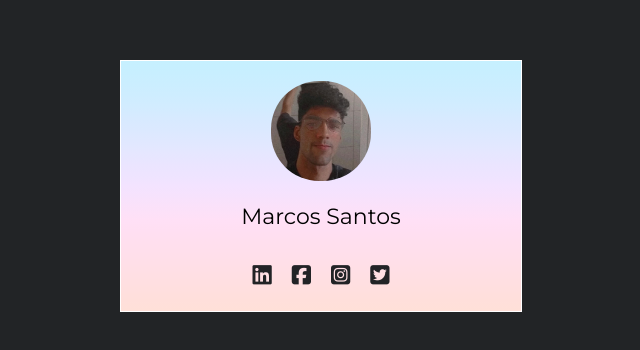
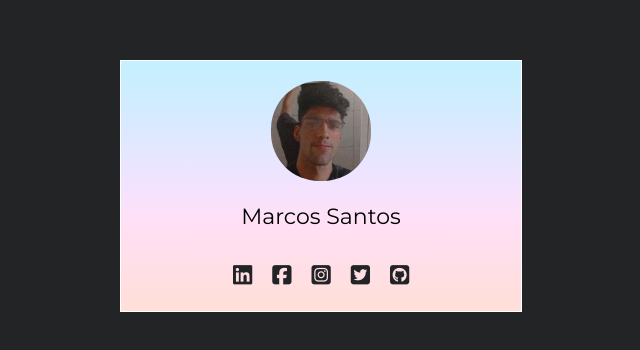
Before and after one commit to MAADSantos/profilecard, a plain HTML site: page index.html in a window 1280 px wide. Shown: the part 214-564 px from the top of the page, without its empty margins (319-959 px from the left). Drawn offline with Linux system fonts and the light colour scheme.

Commit message:
Merge branch 'main' of https://github.com/yasuke00/profilecard into main

```diff
--- a/index.html
+++ b/index.html
@@ -31,6 +31,9 @@
             <a href="https://twitter.com/Mark_sk_eight" target="_blank">
                 <i class="fab fa-twitter-square"></i>
             </a>
+            <a href="https://github.com/yasuke00">
+                <i class="fab fa-github-square"></i>
+            </a>
         </div>
     </div>
 </body>
```
Also changed, not shown: 1 other file.
